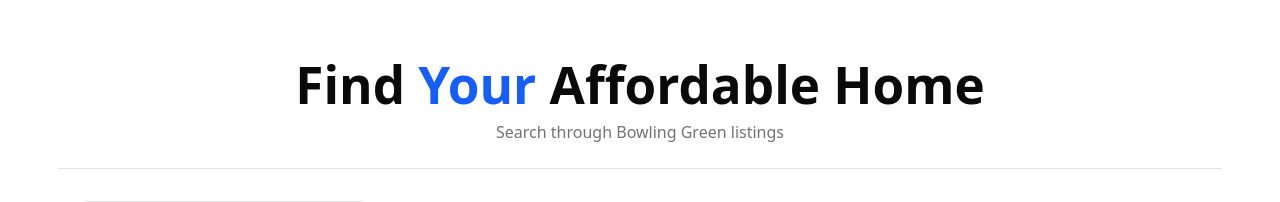
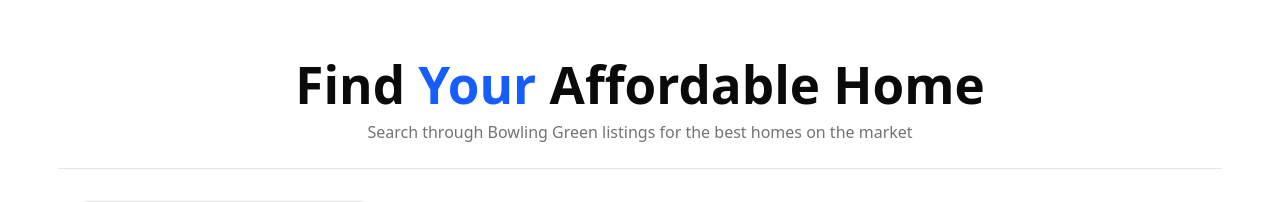
Before and after one commit to spaceshark123/BGKYhackathon2025, a React (Vite) app: page / in a window 1280 px wide. Shown: the top 202 px of the page. Built offline with nearby package versions, Linux system fonts and the light colour scheme; no server answers.

Commit message:
fix description

```diff
--- a/src/components/house-search.tsx
+++ b/src/components/house-search.tsx
@@ -118,7 +118,7 @@
       <header className="border-b border-border bg-card">
         <div className="container mx-auto px-4 py-6">
           <h1 className="text-3xl font-bold text-foreground">Find <span className="text-blue-600">Your</span> Affordable Home</h1>
-          <p className="mt-2 text-muted-foreground">Search through Bowling Green listings</p>
+          <p className="mt-2 text-muted-foreground">Search through Bowling Green listings for the best homes on the market</p>
         </div>
       </header>
 
```
